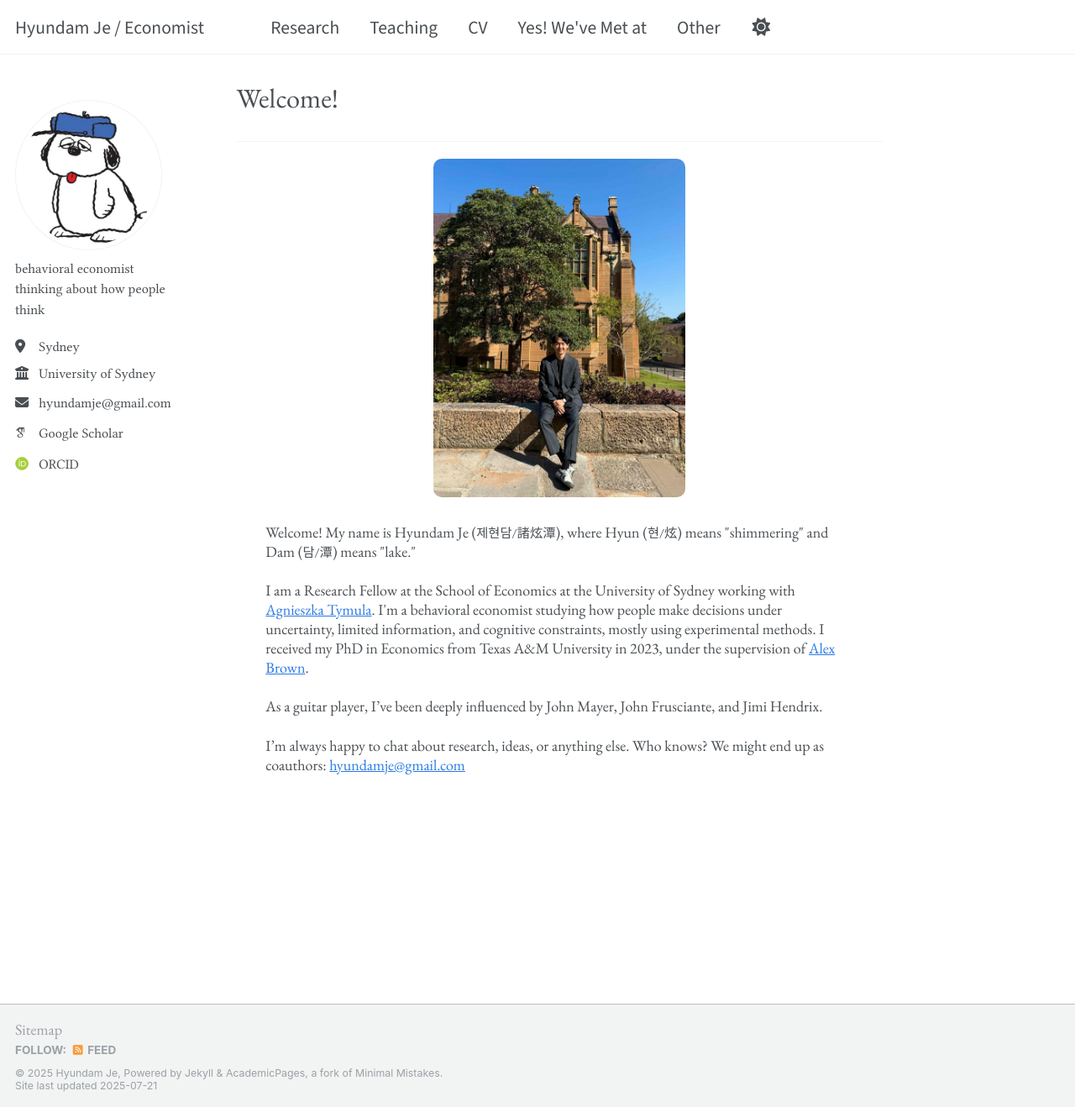
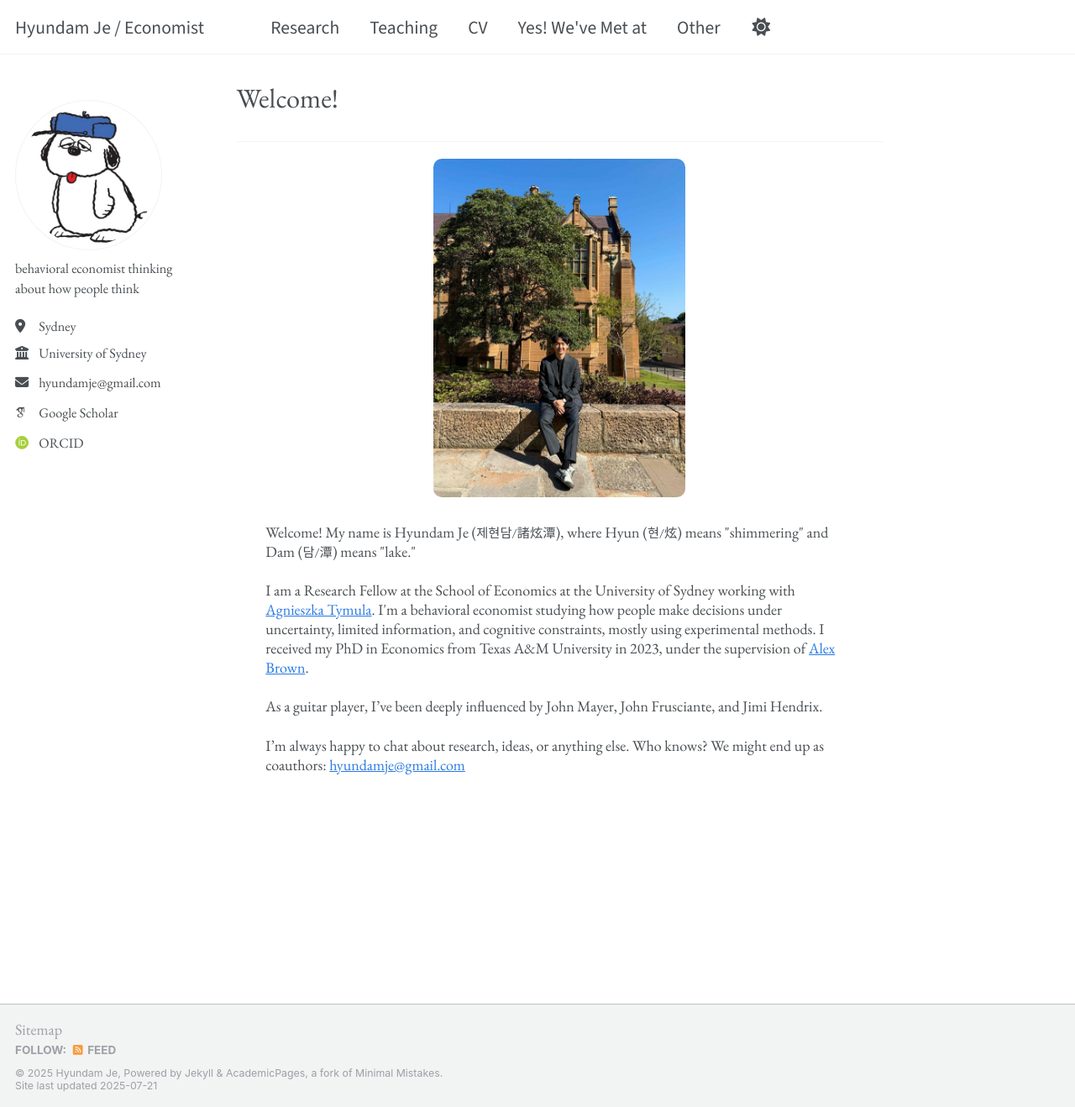
Before and after one commit to hyundamje/hyundamje.github.io, a Jekyll site: the page built from _pages/about.md, in a window 1280 px wide and 1318 px high. Shown: the whole window at 84% size. Built offline with Jekyll 4.4.1, drawn with Linux system fonts in a browser that asks for light colours; some web fonts are replaced.

Commit message:
Update custom.css

```diff
--- a/assets/css/custom.css
+++ b/assets/css/custom.css
@@ -9,7 +9,7 @@
 }
 
 .author__name {
-  font-family: 'Libertine', serif !important;
+  font-family: 'EB Garamond', serif !important;
   font-size: 1.5rem !important;
   font-weight: 400;
 }
@@ -17,6 +17,6 @@
 .author__urls,
 .author__urls li,
 .author__urls a {
- font-family: 'Libertine', serif !important;
+ font-family: 'EB Garamond', serif !important;
  font-size: 0.9rem !important;
 }
```
